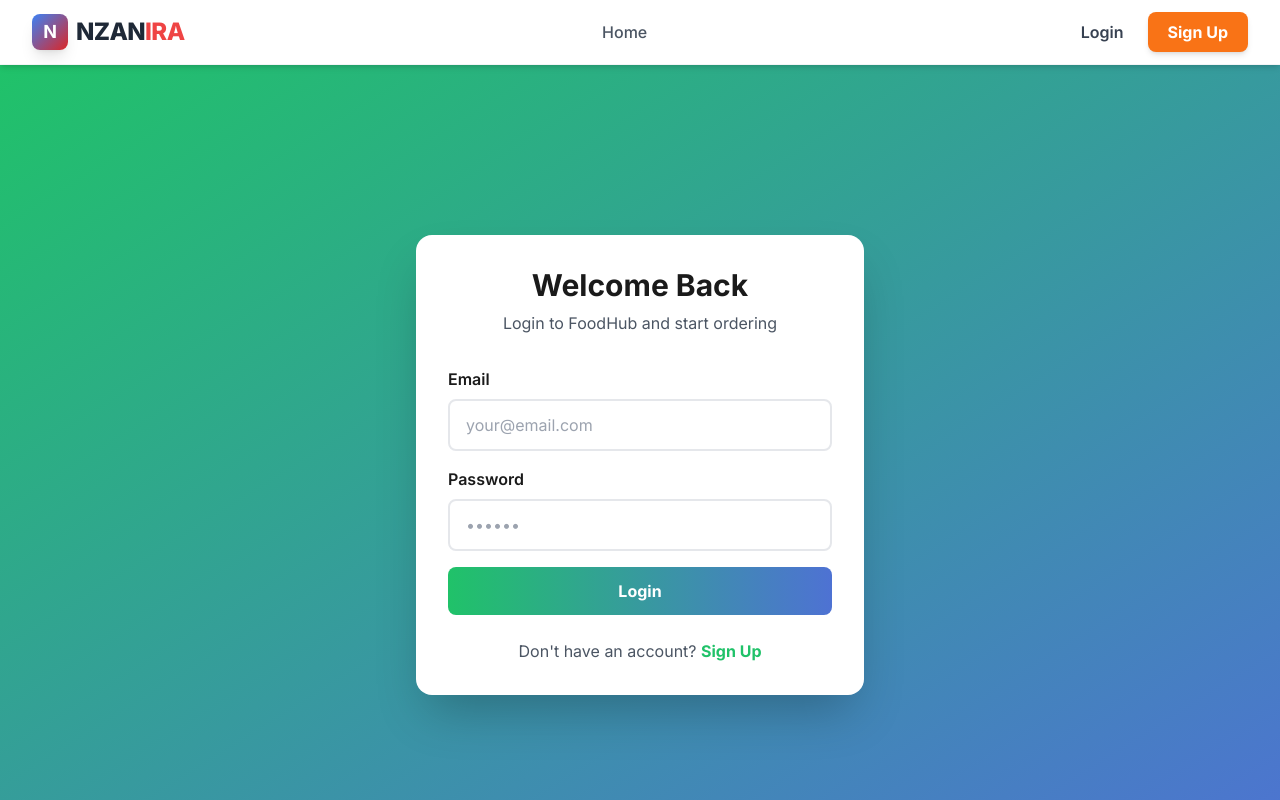
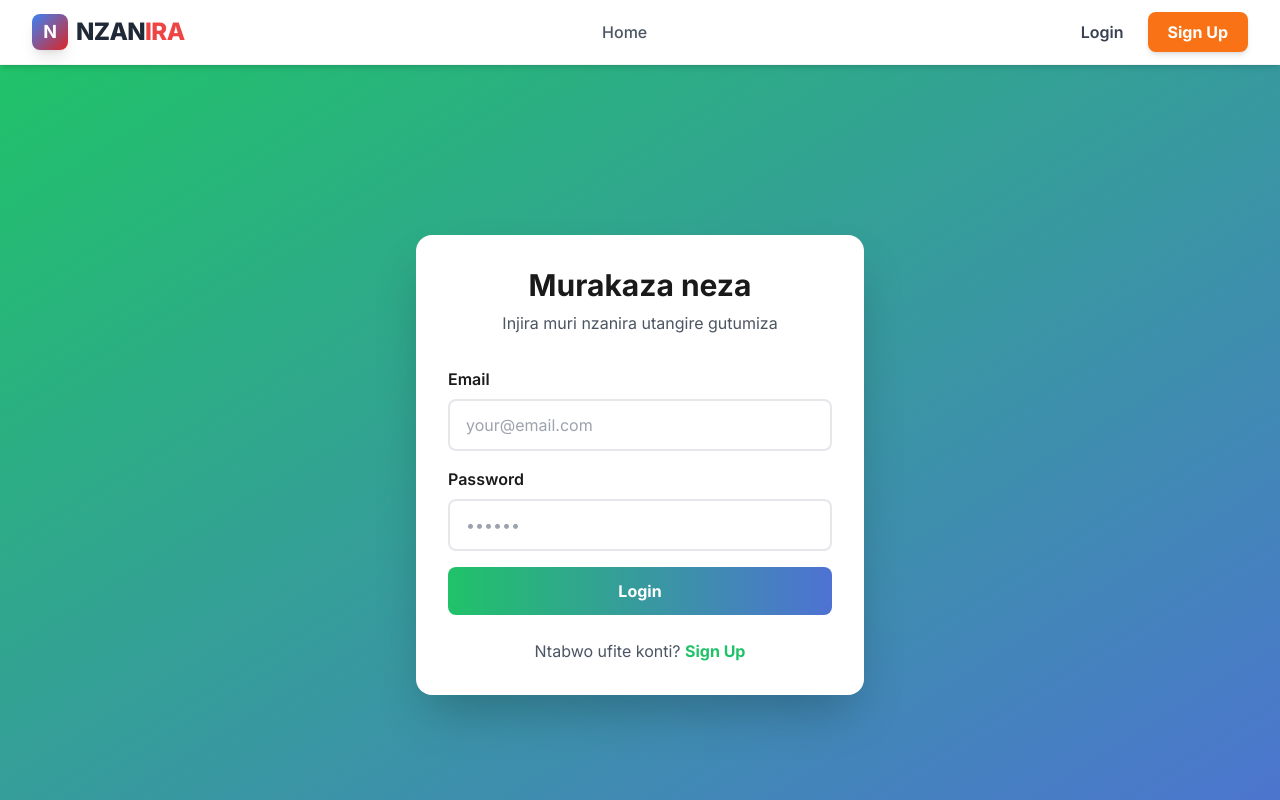
Before and after one commit to champ250-creater/champfood, a React (Vite) app in the folder frontend/: page /login in a window 1280 px wide. Shown: the top 800 px of the page. Built offline with nearby package versions, Linux system fonts and the light colour scheme; no server answers.

Commit message:
installed react-icons for contact page

```diff
--- a/frontend/src/pages/Login.jsx
+++ b/frontend/src/pages/Login.jsx
@@ -17,13 +17,13 @@ export default function Login() {
     setLoading(true);
 
     if (!validateEmail(email)) {
-      setError('Please enter a valid email');
+      setError('Tanga email reroshobora gukoreshwa.');
       setLoading(false);
       return;
     }
 
     if (password.length < 6) {
-      setError('Password must be at least 6 characters');
+      setError('Ijambobanga rigomba kuba nibura inyuguti 6');
       setLoading(false);
       return;
     }
@@ -34,7 +34,7 @@ export default function Login() {
       storeAuthToken(response.data.data.token, response.data.data.user);
       navigate('/');
     } catch (err) {
-      setError(err.response?.data?.message || 'Login failed');
+      setError(err.response?.data?.message || 'Kwinjira byanze Gerageza kongera.');
     } finally {
       setLoading(false);
     }
@@ -47,8 +47,8 @@ export default function Login() {
         animate={{ opacity: 1, y: 0 }}
         className="bg-white rounded-2xl shadow-2xl p-8 w-full max-w-md"
       >
-        <h1 className="text-3xl font-bold text-center mb-2 text-dark">Welcome Back</h1>
-        <p className="text-center text-gray-600 mb-8">Login to FoodHub and start ordering</p>
+        <h1 className="text-3xl font-bold text-center mb-2 text-dark">Murakaza neza</h1>
+        <p className="text-center text-gray-600 mb-8">Injira muri nzanira utangire gutumiza</p>
 
         {error && (
           <motion.div
@@ -95,7 +95,7 @@ export default function Login() {
         </form>
 
         <p className="text-center mt-6 text-gray-600">
-          Don't have an account?{' '}
+          Ntabwo ufite konti?{' '}
           <Link to="/signup" className="text-primary font-bold hover:underline">
             Sign Up
           </Link>
--- a/frontend/src/pages/Order.jsx
+++ b/frontend/src/pages/Order.jsx
@@ -67,7 +67,7 @@ export default function Order() {
 
   const handlePlaceOrder = async () => {
     if (!deliveryLocation.trim()) {
-      setLocationError('Please provide your delivery location.');
+      setLocationError('Tanga aho uzageza ibicuruzwa byawe.');
       return;
     }
     setLocationError('');
@@ -141,7 +141,7 @@ export default function Order() {
               onClick={handleOrderViaWhatsApp}
               className="w-full bg-gradient-to-r from-green-500 to-green-600 text-white font-bold py-4 rounded-lg hover:shadow-lg transition duration-300 mb-4 flex items-center justify-center gap-2"
             >
-              <span>📱 Order via WhatsApp</span>
+              <span>📱Gutumiza ukoresheje WhatsApp</span>
             </motion.button>
 
             <button
```
